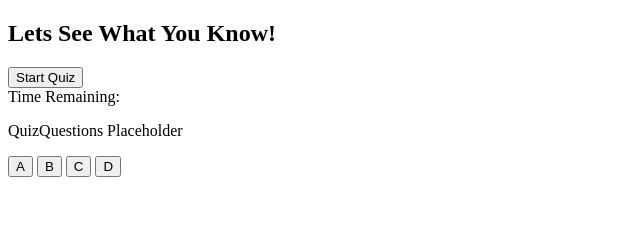
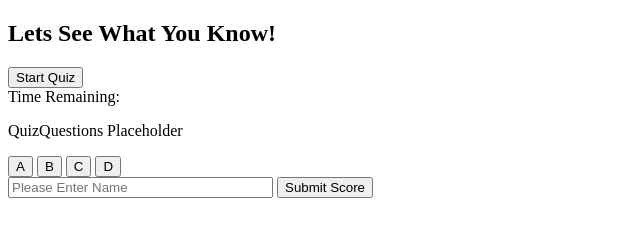
Before and after one commit to kferguson1/CodeQuiz, a plain HTML site: page index.html in a window 1280 px wide. Shown: the whole page, without its empty margins (0-640 px from the left). Drawn offline with Linux system fonts and the light colour scheme.

Commit message:
Added Place to add name and Submit Score Button

```diff
--- a/index.html
+++ b/index.html
@@ -21,5 +21,11 @@
                 <button id="b" onclick="CheckAnswer('b')">B</button>
                 <button id="c" onclick="CheckAnswer('c')">C</button>
                 <button id="d" onclick="CheckAnswer('d')">D</button>
+            <main id="results"></main>
+        </main>
 
+        <main id="Complete">
+            <main id="Score"></main>
+            <input type="text" size = "30" placeholder="Please Enter Name" name="name" id="name"/>
+            <button id="SubmitScore">Submit Score</button>
         </main>
```
